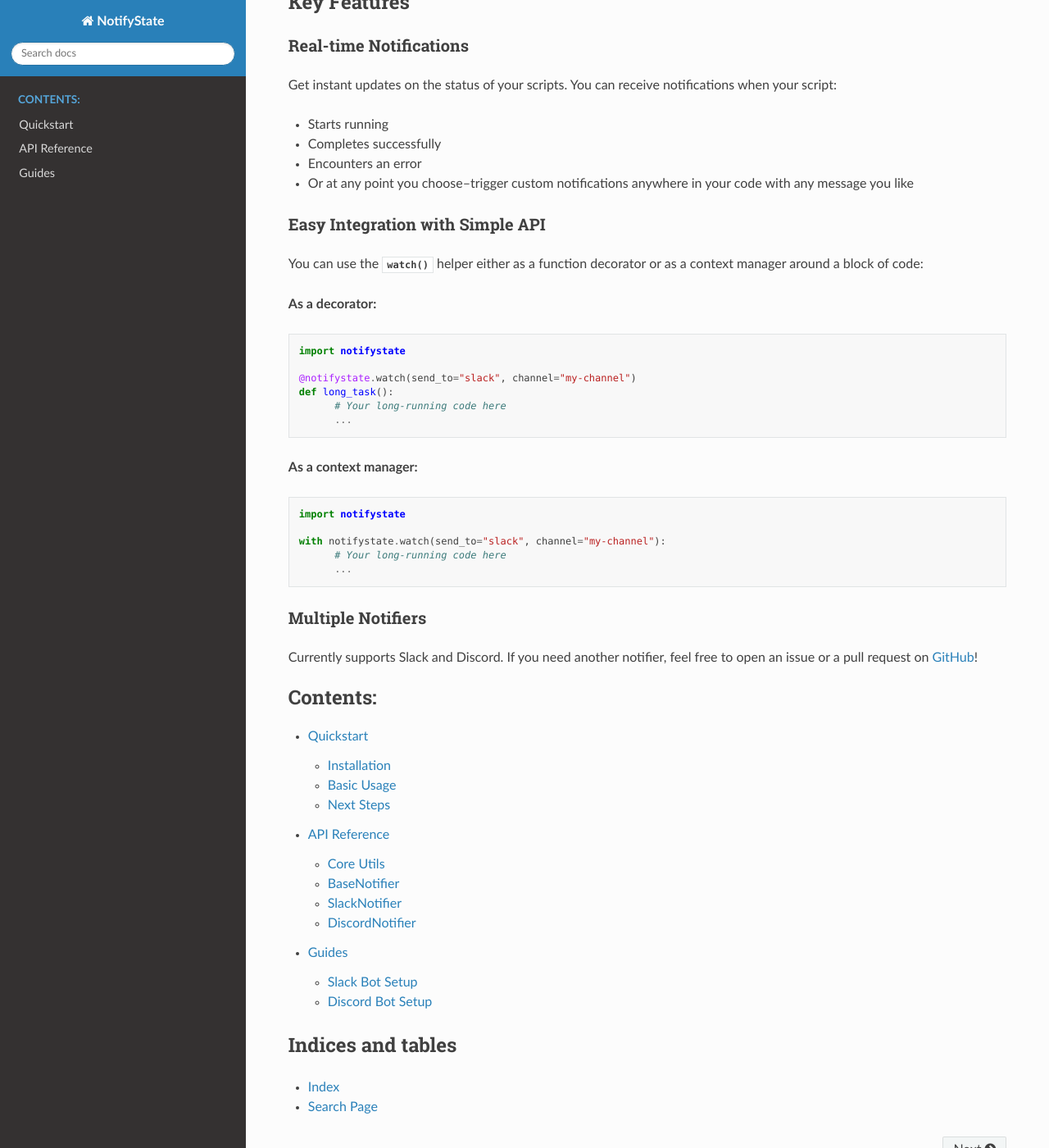
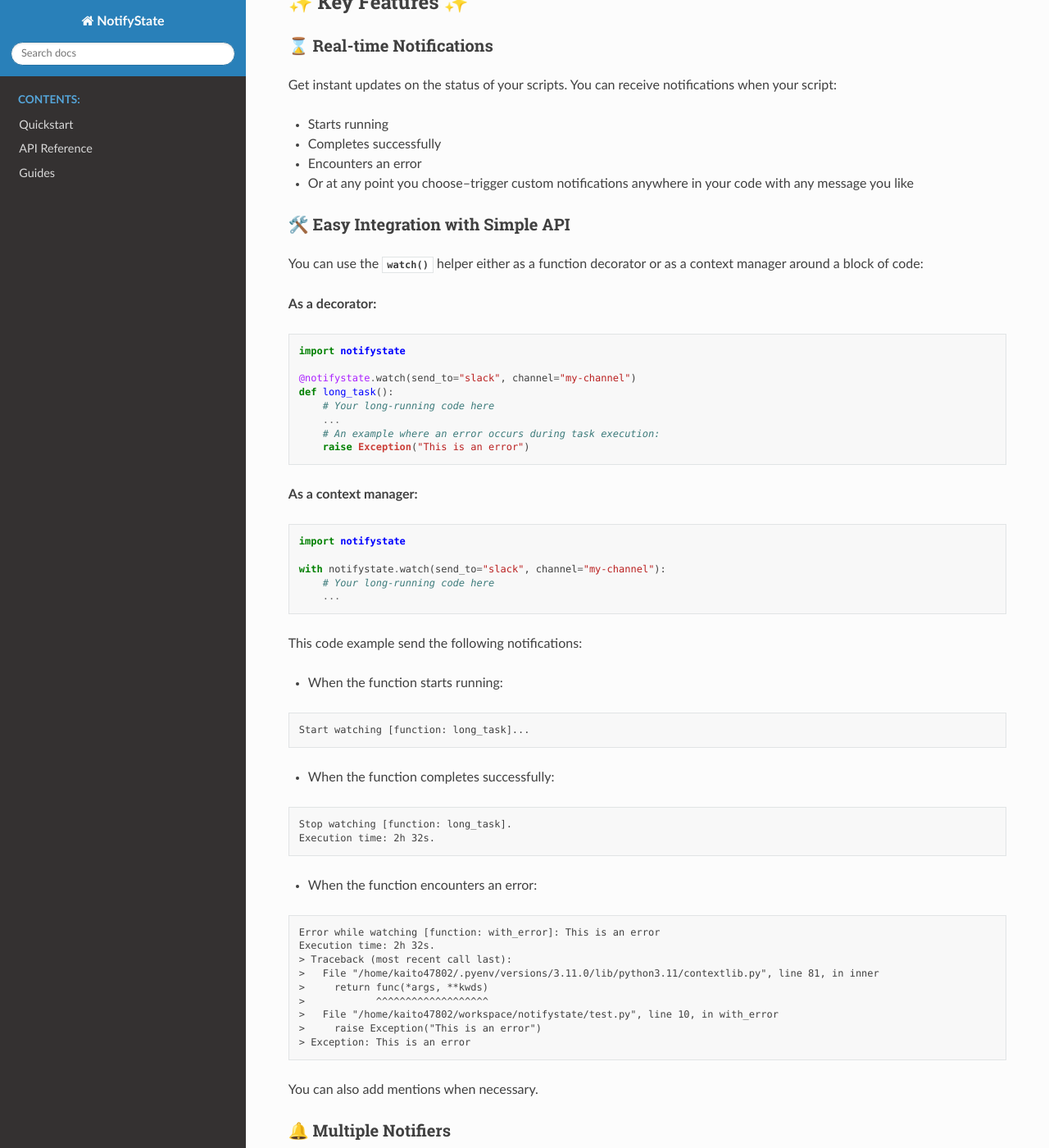
Before and after one commit to kAIto47802/notist, a Sphinx documentation site: the page built from docs/index.rst, in a window 1280 px wide and 1400 px high, scrolled down 307 px. Shown: the whole window at 82% size. Built offline with Sphinx 7.4.7 and the Read the Docs theme 3.1.0, drawn with Linux system fonts in a browser that asks for light colours; some of the changed text lies outside the part shown.

Commit message:
Update docs

```diff
--- a/docs/guides/discord_setup.rst
+++ b/docs/guides/discord_setup.rst
@@ -1,7 +1,7 @@
 Discord Bot Setup
 =================
 
-Before using NotifyEnd's DiscordNotifier, you must create and configure a Discord bot:
+Before using NotifyState's DiscordNotifier, you must create and configure a Discord bot:
 
 
 1. **Create an application**
--- a/docs/guides/slack_setup.rst
+++ b/docs/guides/slack_setup.rst
@@ -1,12 +1,12 @@
 Slack Bot Setup
 ===============
 
-Before using NotifyEnd's SlackNotifier, you must create and configure a Slack app:
+Before using NotifyState's SlackNotifier, you must create and configure a Slack app:
 
 1. **Create a new Slack App**
 
    Go to https://api.slack.com/apps and click "Create New App" → "From scratch".
-   Give it a name (e.g., "NotifyEnd") and select your workspace.
+   Give it a name (e.g., "NotifyState") and select your workspace.
 
 2. **Add Bot Token Scopes**
 
@@ -23,7 +23,7 @@
 
    .. code-block:: bash
 
-      /invite @NotifyEnd
+      /invite @NotifyState
 
 .. warning::
    This procedure was verified on June 08, 2025. For the most up-to-date instructions, please refer to the `official Slack documentation <https://api.slack.com/quickstart>`__.
--- a/docs/index.rst
+++ b/docs/index.rst
@@ -3,7 +3,7 @@
    You can adapt this file completely to your liking, but it should at least
    contain the root `toctree` directive.
 
-NotifyState: A simple package to send notifications of script execution status
+NotifyState: A Simple Package to Send Notifications of Script Execution Status
 ==============================================================================
 
 
@@ -11,11 +11,11 @@
 Whether you're running long-running data jobs, background tasks, or simple scripts, NotifyState helps you stay informed without constantly checking your terminal.
 
 
-Key Features
-------------
+✨ Key Features ✨
+------------------
 
-Real-time Notifications
-^^^^^^^^^^^^^^^^^^^^^^^
+⌛ Real-time Notifications
+^^^^^^^^^^^^^^^^^^^^^^^^^^
 
 Get instant updates on the status of your scripts.
 You can receive notifications when your script:
@@ -26,8 +26,8 @@
 - Or at any point you choose--trigger custom notifications anywhere in your code with any message you like
 
 
-Easy Integration with Simple API
-^^^^^^^^^^^^^^^^^^^^^^^^^^^^^^^^
+🛠️ Easy Integration with Simple API
+^^^^^^^^^^^^^^^^^^^^^^^^^^^^^^^^^^^
 
 You can use the :func:`~notifystate.watch` helper either as a function decorator or as a context manager around a block of code:
 
@@ -39,8 +39,10 @@
 
    @notifystate.watch(send_to="slack", channel="my-channel")
    def long_task():
-         # Your long-running code here
-         ...
+       # Your long-running code here
+       ...
+       # An example where an error occurs during task execution:
+       raise Exception("This is an error")
 
 
 **As a context manager:**
@@ -50,13 +52,59 @@
    import notifystate
 
    with notifystate.watch(send_to="slack", channel="my-channel"):
-         # Your long-running code here
-         ...
+       # Your long-running code here
+       ...
 
-Multiple Notifiers
-^^^^^^^^^^^^^^^^^^
+This code example send the following notifications:
+
+- When the function starts running:
+
+.. code-block:: text
+
+   Start watching [function: long_task]...
+
+
+- When the function completes successfully:
+
+.. code-block:: text
+
+   Stop watching [function: long_task].
+   Execution time: 2h 32s.
+
+
+- When the function encounters an error:
+
+.. code-block:: text
+
+   Error while watching [function: with_error]: This is an error
+   Execution time: 2h 32s.
+   > Traceback (most recent call last):
+   >   File "/home/kaito47802/.pyenv/versions/3.11.0/lib/python3.11/contextlib.py", line 81, in inner
+   >     return func(*args, **kwds)
+   >            ^^^^^^^^^^^^^^^^^^^
+   >   File "/home/kaito47802/workspace/notifystate/test.py", line 10, in with_error
+   >     raise Exception("This is an error")
+   > Exception: This is an error
+
+You can also add mentions when necessary.
+
+
+
+
+🔔 Multiple Notifiers
+^^^^^^^^^^^^^^^^^^^^^
 
 Currently supports Slack and Discord. If you need another notifier, feel free to open an issue or a pull request on `GitHub <https://github.com/kAIto47802/NotifyState>`__!
+
+
+📦 Installation 📦
+------------------
+You can install NotifyState from our GitHub:
+
+.. code-block:: bash
+
+   pip install git+https://github.com/kAIto47802/NotifyState.git
+
 
 
 .. toctree::
--- a/docs/quickstart.rst
+++ b/docs/quickstart.rst
@@ -1,16 +1,16 @@
 Quickstart
 ==========
 
-Get up and running with NotifyEnd in just a few steps!
+Get up and running with NotifyState in just a few steps!
 
 Installation
 ------------
 
-Install the latest release from `GitHub <https://github.com/kAIto47802/NotifyEnd>`__:
+Install the latest release from `GitHub <https://github.com/kAIto47802/NotifyState>`__:
 
 .. code-block:: bash
 
-   pip install git+https://github.com/kAIto47802/NotifyEnd.git
+   pip install git+https://github.com/kAIto47802/NotifyState.git
 
 
 
```
